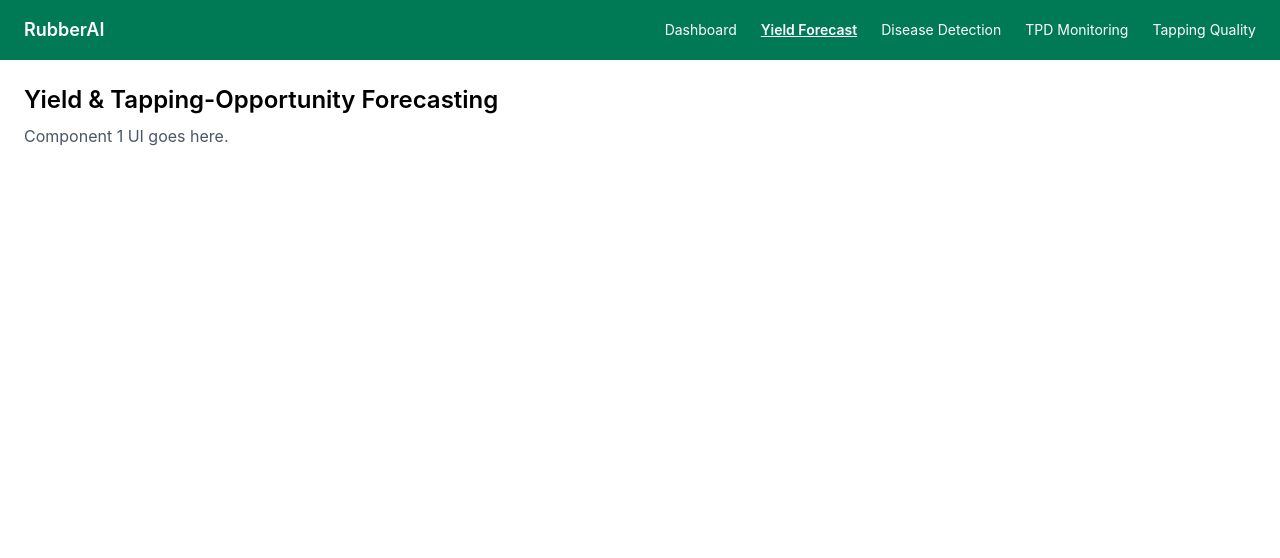
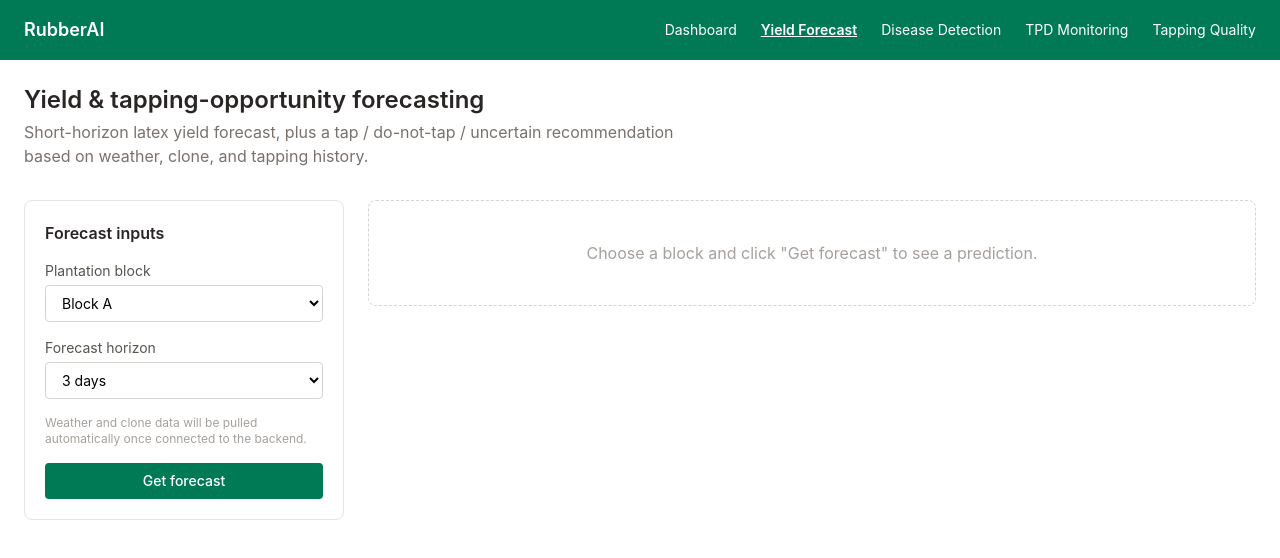
Before and after one commit to Sachinthe001/rubber-plantation-ai--J-26-IT-370-, a React (Vite) app in the folder web/: page /yield in a window 1280 px wide. Shown: the top 558 px of the page. Built offline with nearby package versions, Linux system fonts and the light colour scheme.

Commit message:
Build Yield Forecast page with input form and sample result

```diff
--- a/web/src/pages/YieldForecast.tsx
+++ b/web/src/pages/YieldForecast.tsx
@@ -1,8 +1,140 @@
+import { useState } from 'react'
+
+type Decision = 'tap' | 'hold' | 'uncertain'
+
+const decisionStyles: Record<Decision, { label: string; classes: string }> = {
+  tap: { label: 'Tap today', classes: 'bg-emerald-50 text-emerald-700 border-emerald-600' },
+  hold: { label: 'Do not tap', classes: 'bg-red-50 text-red-700 border-red-600' },
+  uncertain: { label: 'Uncertain — inspect', classes: 'bg-amber-50 text-amber-700 border-amber-600' },
+}
+
+type ForecastResult = {
+  expectedYield: number
+  rangeLow: number
+  rangeHigh: number
+  decision: Decision
+  factors: string[]
+}
+
 export default function YieldForecast() {
+  const [block, setBlock] = useState('Block A')
+  const [horizon, setHorizon] = useState('3')
+  const [result, setResult] = useState<ForecastResult | null>(null)
+
+  function handleForecast() {
+    // Placeholder result so the UI can be built and tested now.
+    // This will be replaced with a real API call to the ML model later.
+    setResult({
+      expectedYield: 18.4,
+      rangeLow: 15.9,
+      rangeHigh: 20.7,
+      decision: 'uncertain',
+      factors: [
+        'Rainfall forecast is above the 7-day average for this block',
+        'Tapping frequency has been consistent for the last 2 weeks',
+        'Clone RRIC 100 has moderate sensitivity to wet-weather tapping',
+      ],
+    })
+  }
+
   return (
     <div>
-      <h1 className="text-2xl font-semibold">Yield &amp; Tapping-Opportunity Forecasting</h1>
-      <p className="text-gray-600 mt-2">Component 1 UI goes here.</p>
+      <header className="mb-8">
+        <h1 className="text-2xl font-semibold text-stone-800">Yield &amp; tapping-opportunity forecasting</h1>
+        <p className="text-stone-500 mt-1 max-w-2xl">
+          Short-horizon latex yield forecast, plus a tap / do-not-tap / uncertain recommendation
+          based on weather, clone, and tapping history.
+        </p>
+      </header>
+
+      <div className="grid gap-6 lg:grid-cols-[320px_1fr]">
+        <section className="bg-white border border-stone-200 rounded-lg p-5 h-fit">
+          <h2 className="font-semibold text-stone-800 mb-4">Forecast inputs</h2>
+
+          <label className="block text-sm text-stone-600 mb-1">Plantation block</label>
+          <select
+            value={block}
+            onChange={(e) => setBlock(e.target.value)}
+            className="w-full border border-stone-300 rounded px-3 py-2 text-sm mb-4"
+          >
+            <option>Block A</option>
+            <option>Block B</option>
+            <option>Block C</option>
+          </select>
+
+          <label className="block text-sm text-stone-600 mb-1">Forecast horizon</label>
+          <select
+            value={horizon}
+            onChange={(e) => setHorizon(e.target.value)}
+            className="w-full border border-stone-300 rounded px-3 py-2 text-sm mb-4"
+          >
+            <option value="1">1 day</option>
+            <option value="3">3 days</option>
+            <option value="7">7 days</option>
+          </select>
+
+          <p className="text-xs text-stone-400 mb-4">
+            Weather and clone data will be pulled automatically once connected to the backend.
+          </p>
+
+          <button
+            onClick={handleForecast}
+            className="w-full bg-emerald-700 text-white text-sm font-medium py-2 rounded hover:bg-emerald-800 transition-colors"
+          >
+            Get forecast
+          </button>
+        </section>
+
+        <section>
+          {!result && (
+            <div className="border border-dashed border-stone-300 rounded-lg p-10 text-center text-stone-400">
+              Choose a block and click "Get forecast" to see a prediction.
+            </div>
+          )}
+
+          {result && (
+            <div className="bg-white border border-stone-200 rounded-lg p-6">
+              <div className="flex items-start justify-between gap-4 flex-wrap">
+                <div>
+                  <p className="text-sm text-stone-500">Expected yield ({block})</p>
+                  <p className="text-3xl font-semibold text-stone-800 mt-1">
+                    {result.expectedYield} <span className="text-base font-normal text-stone-400">kg</span>
+                  </p>
+                  <p className="text-xs text-stone-400 mt-1">
+                    Likely range: {result.rangeLow}&ndash;{result.rangeHigh} kg
+                  </p>
+                </div>
+                <span
+                  className={`text-sm font-medium px-3 py-1.5 rounded-full border ${decisionStyles[result.decision].classes}`}
+                >
+                  {decisionStyles[result.decision].label}
+                </span>
+              </div>
+
+              <div className="mt-6">
+                <h3 className="text-sm font-semibold text-stone-700 mb-2">Contributing factors</h3>
+                <ul className="space-y-1.5">
+                  {result.factors.map((factor) => (
+                    <li key={factor} className="text-sm text-stone-600 flex gap-2">
+                      <span className="text-stone-300">&bull;</span>
+                      {factor}
+                    </li>
+                  ))}
+                </ul>
+              </div>
+
+              <div className="mt-6 pt-4 border-t border-stone-100 flex items-center justify-between">
+                <p className="text-xs text-stone-400">
+                  Uncertain cases should be confirmed by a field officer before acting.
+                </p>
+                <button className="text-sm text-emerald-700 font-medium hover:underline">
+                  Override recommendation
+                </button>
+              </div>
+            </div>
+          )}
+        </section>
+      </div>
     </div>
   )
 }
```
